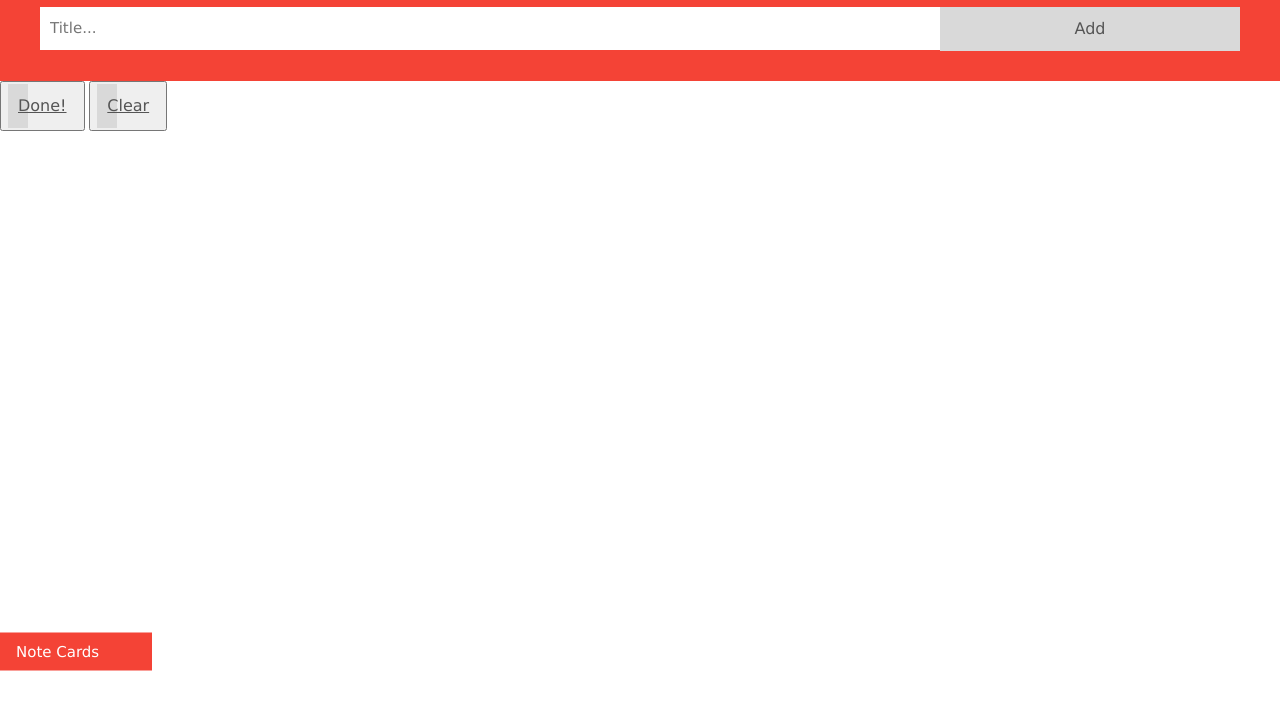
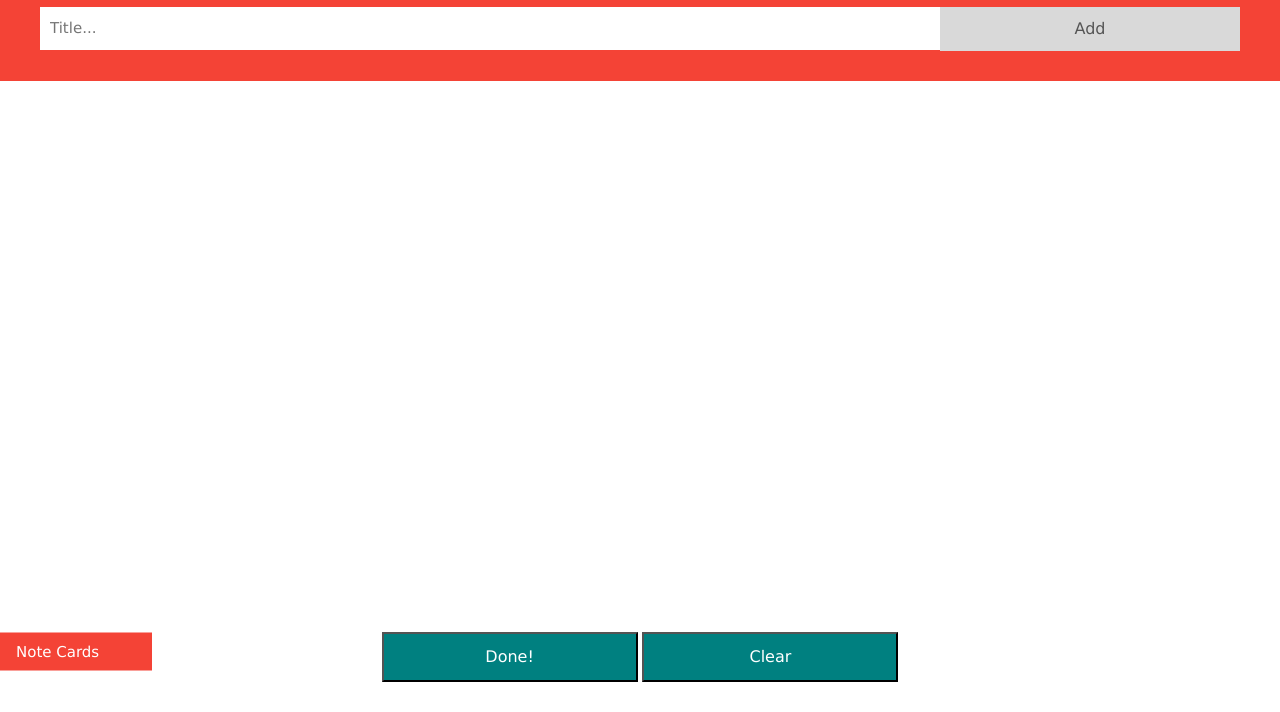
Before and after one commit to Ferret-Dragon/Crossword-2.0, a website: page index.html in a window 1280 px wide. Shown: the part 88-800 px from the top of the page. Drawn offline with nearby package versions, Linux system fonts and the light colour scheme.

```diff
--- a/index.html
+++ b/index.html
@@ -19,9 +19,15 @@
 
   <ul id="myUL">
   </ul>
-  <div id="myDIV">
-    <button><a onclick="exchange()" class="addBtn" href="generate.html">Done!</a></button>
-    <button><a onclick="clearStorage()" class="addBtn" href="index.html">Clear</a></button>
+  <div id="myDIV" style="width:100%;text-align: center;position:sticky; left:1%; top:90%; background-color:none;">
+
+    <button style="width:20%;align:center;text-align:center;background: teal;">
+      <a onclick="exchange()" class="addBtn"
+        href="generate.html" style="width:100%;align:center;text-align:center;background: teal;color:white;text-decoration: none;">Done!</a></button>
+
+    <button style="width:20%;align:center;text-align:center;background: teal">
+      <a onclick="clearStorage()" class="addBtn"
+        href="index.html" style="width:100%;align:center;text-align:center;background: teal;color:white;text-decoration: none;">Clear</a></button>
   </div>
 
   <div id="myNote" name="note" value="cards" style="position:sticky; left:1%; top:90%; background-color:none;">
```
Also changed, not shown: style.css (line endings or trailing spaces).
